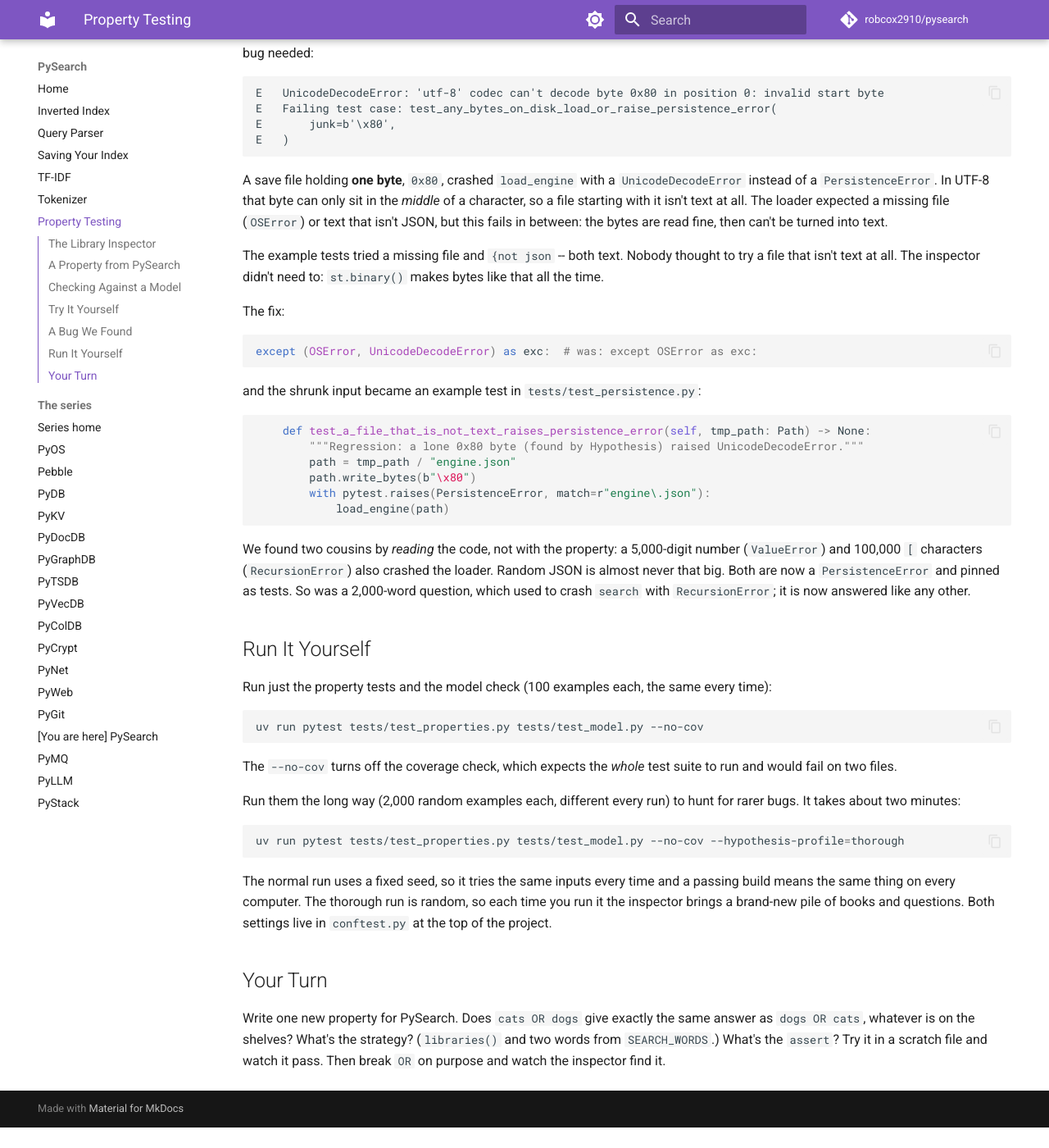
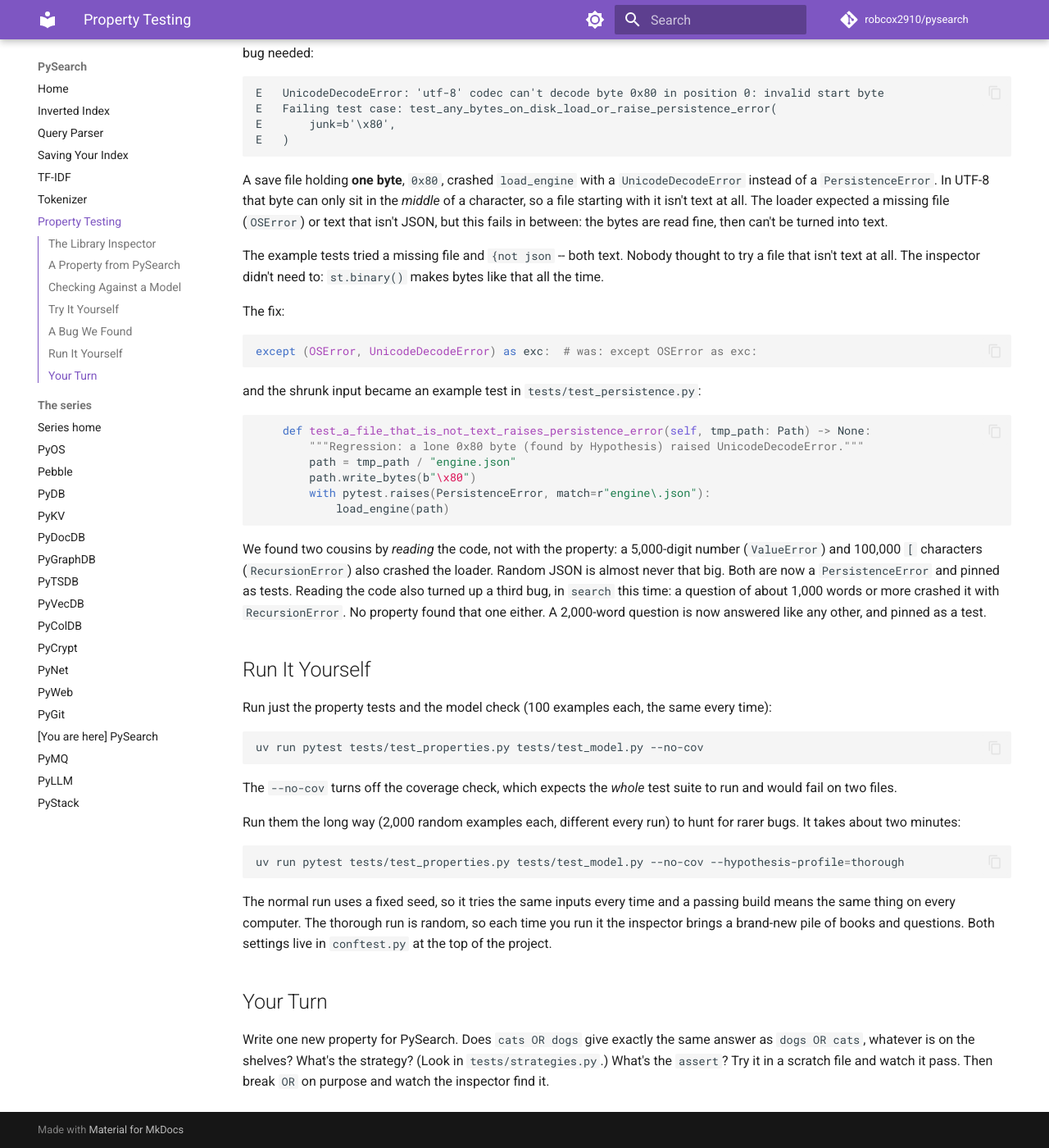
Before and after one commit to robcox2910/pysearch, an MkDocs documentation site: the page built from docs/property-testing.md, in a window 1280 px wide and 1400 px high, scrolled down 5177 px. Shown: the whole window at 82% size. Built offline with MkDocs 1.6.1 and Material for MkDocs 9.7.7, drawn with Linux system fonts in a browser that asks for light colours; comment, search, counter and statistics services are not loaded; before the commit the page ends 6552 px from its top, so only the background shows below that.

Commit message:
test: round-trip searches the words really in the books; page wording
The save/load property searched only the fixed SEARCH_WORDS, which random
texts almost never contain, so it mostly compared [] with []. It now
searches every word really in the saved texts, and catches a load that
forgets to rebuild the index (shrinks to texts={'': '0'}). The page now
says outright that reading the code found the long-question
RecursionError, and Your Turn gives a hint instead of its own answer.

Co-Authored-By: Claude Opus 5.5 <noreply@anthropic.com>

```diff
--- a/docs/property-testing.md
+++ b/docs/property-testing.md
@@ -322,9 +322,11 @@ and the shrunk input became an example test in
 We found two cousins by *reading* the code, not with the property:
 a 5,000-digit number (`ValueError`) and 100,000 `[` characters
 (`RecursionError`) also crashed the loader. Random JSON is almost never
-that big. Both are now a `PersistenceError` and pinned as tests. So was
-a 2,000-word question, which used to crash `search` with
-`RecursionError`; it is now answered like any other.
+that big. Both are now a `PersistenceError` and pinned as tests.
+Reading the code also turned up a third bug, in `search` this time: a
+question of about 1,000 words or more crashed it with `RecursionError`.
+No property found that one either. A 2,000-word question is now
+answered like any other, and pinned as a test.
 
 ## Run It Yourself
 
@@ -355,6 +357,6 @@ top of the project.
 
 Write one new property for PySearch. Does `cats OR dogs` give exactly
 the same answer as `dogs OR cats`, whatever is on the shelves? What's
-the strategy? (`libraries()` and two words from `SEARCH_WORDS`.) What's
+the strategy? (Look in `tests/strategies.py`.) What's
 the `assert`? Try it in a scratch file and watch it pass. Then break
 `OR` on purpose and watch the inspector find it.
```
Also changed, not shown: 1 other file.
